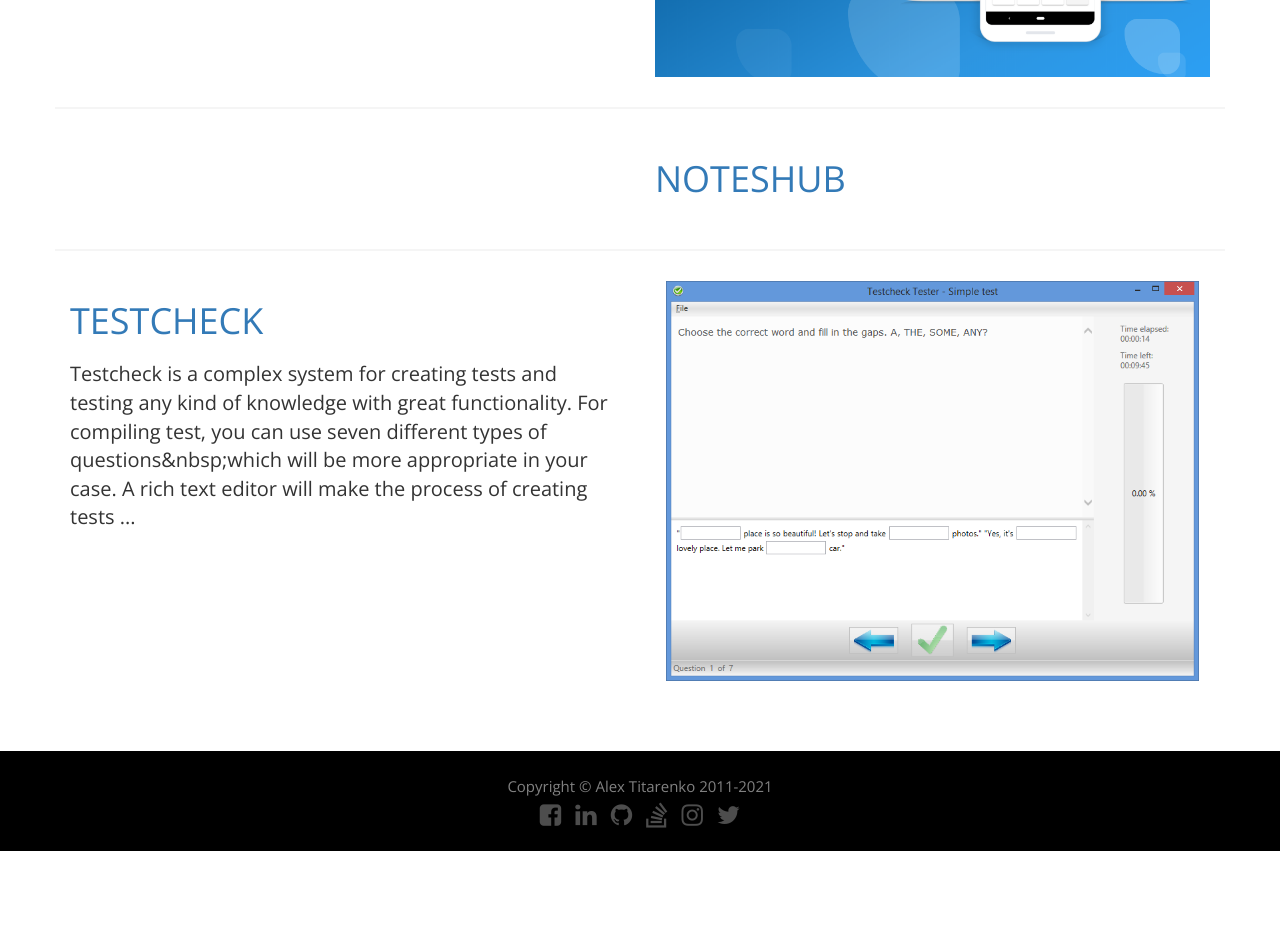
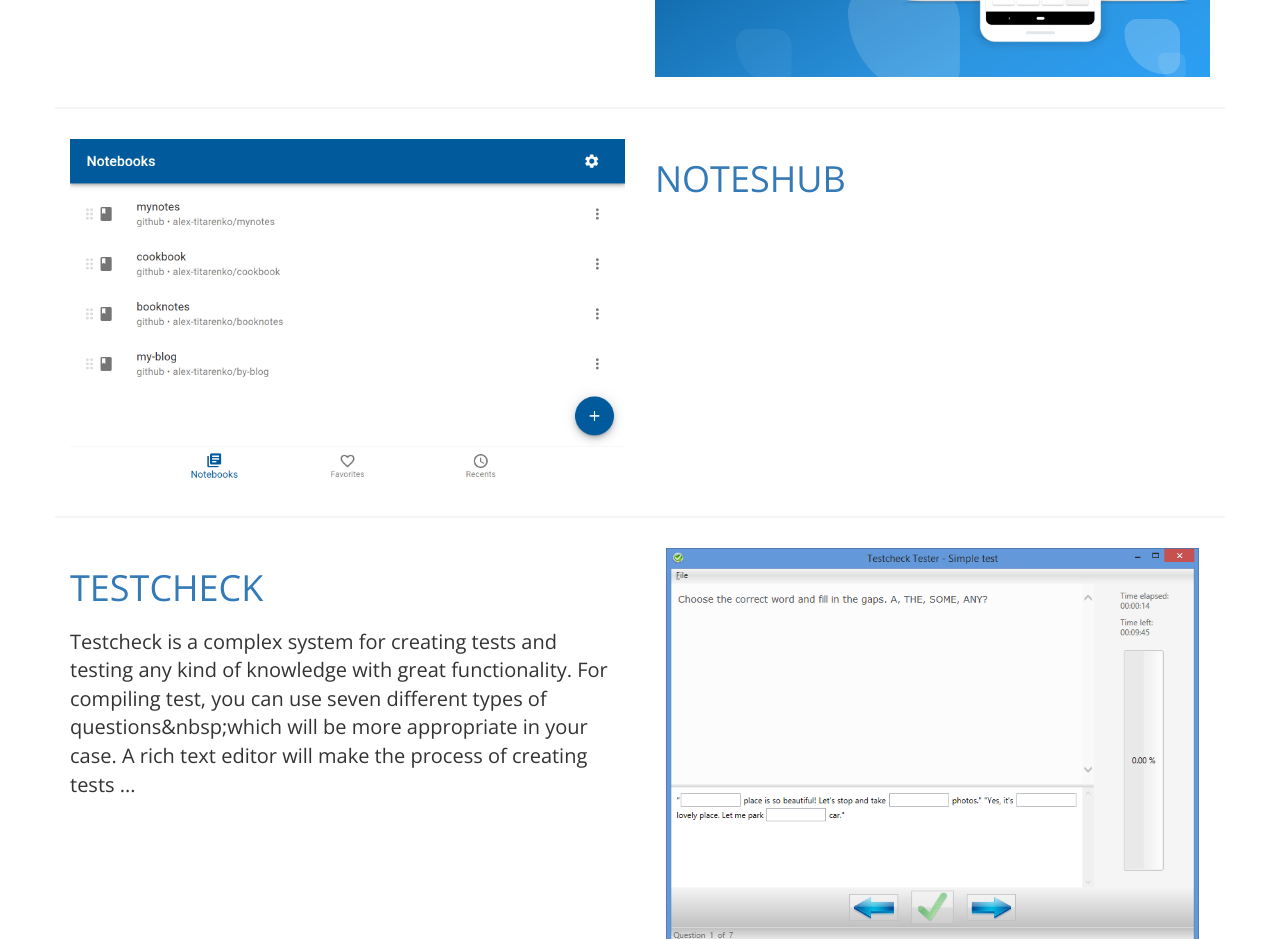
Before and after one commit to alex-titarenko/alextitarenko, a Next.js app: page /projects in a window 1280 px wide. Shown: the part 1520-2459 px from the top of the page. Before the commit the page ends 2371 px from the top, so only its background shows below. Built offline with nearby package versions, Linux system fonts and the light colour scheme.

Commit message:
add some screenshots

```diff
--- a/data/projects.ts
+++ b/data/projects.ts
@@ -437,7 +437,16 @@ const projects: Project[] = [
     versionHistory: [],
     systemRequirements: 'Browser',
     keywords: [],
-    screenshots: []
+    screenshots: [
+      {
+        caption: 'All Notebooks',
+        imageName: 'all_notebooks.png'
+      },
+      {
+        caption: 'Split View',
+        imageName: 'split_view.png'
+      }
+    ]
   },
 
   // Testcheck
```
Also changed, not shown: public/images/screenshots/noteshub/all_notebooks.png (added), public/images/screenshots/noteshub/split_view.png (added).
